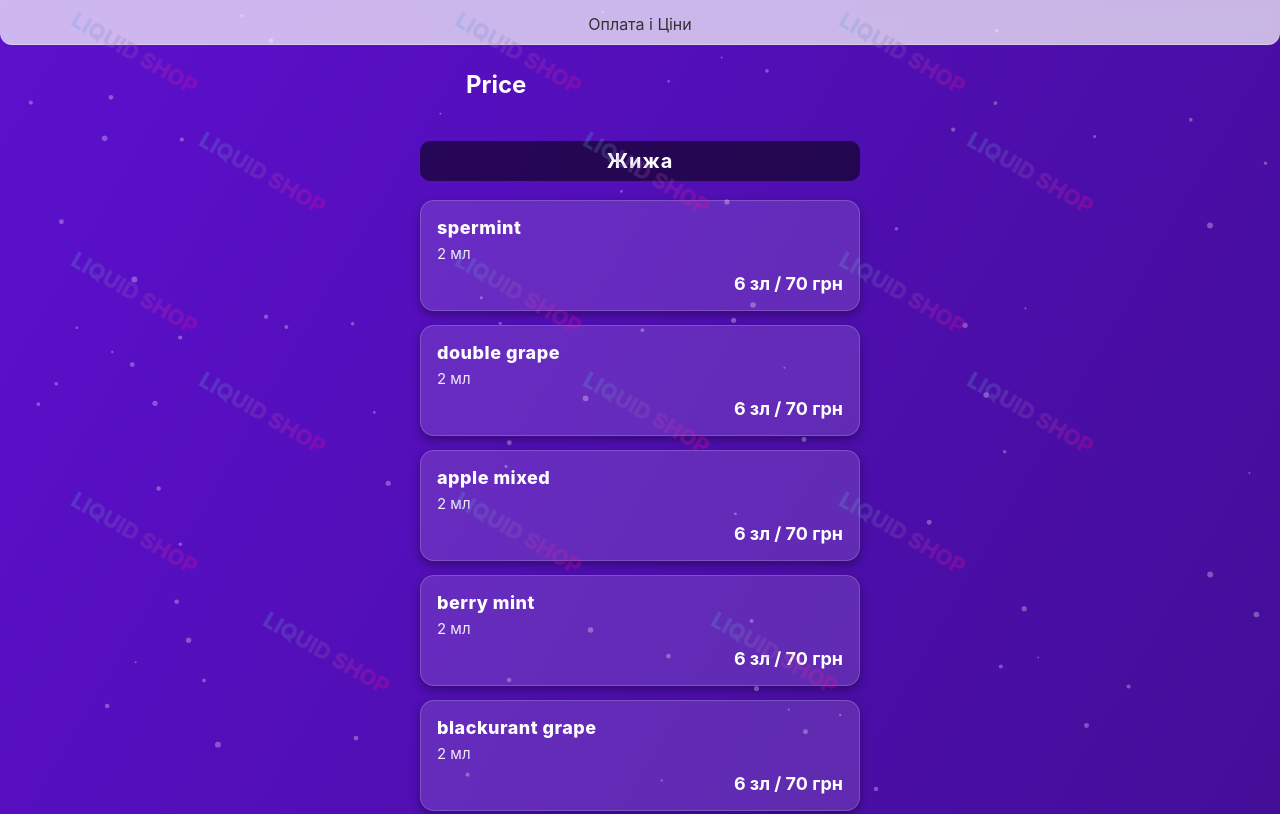
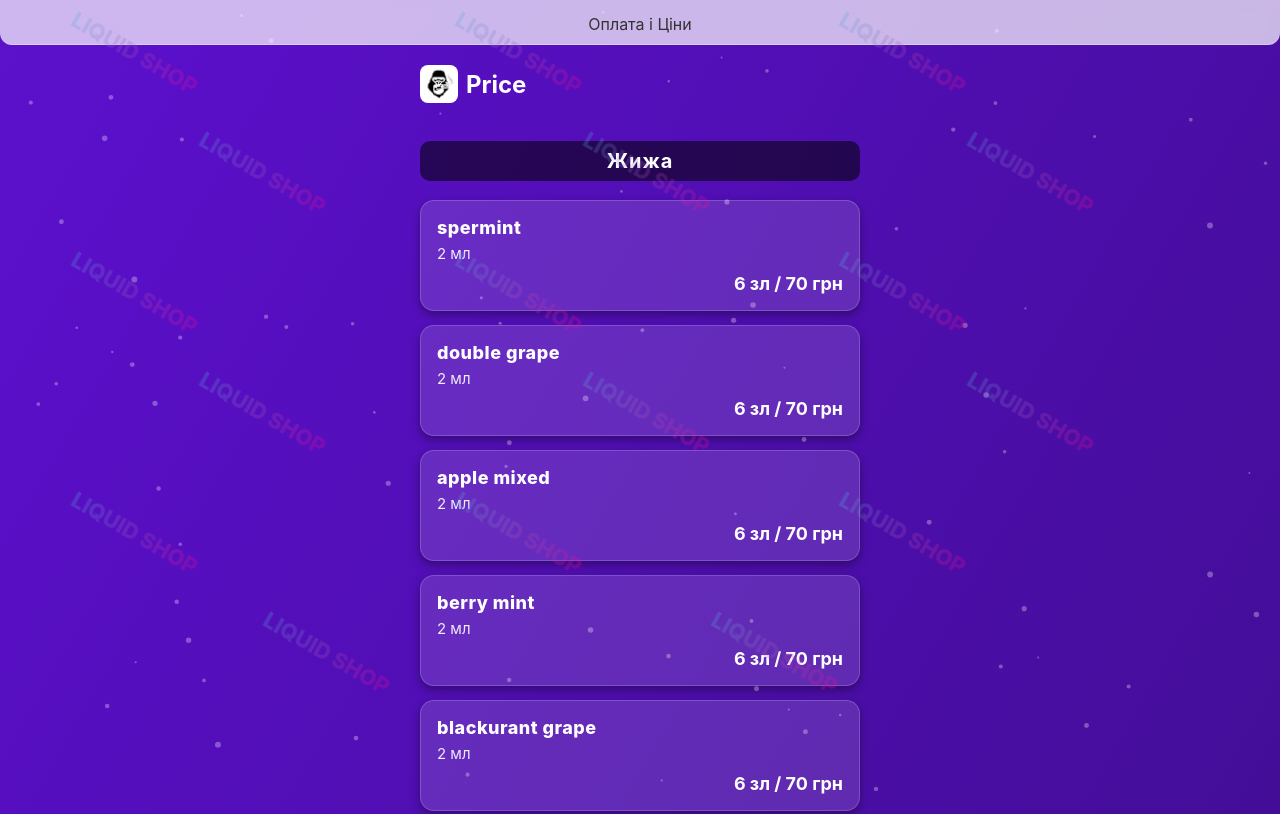
Before and after one commit to xdddxw/liquid_br, a plain HTML site: page index.html in a window 1280 px wide. Shown: the top 814 px of the page. Drawn offline with Linux system fonts and the light colour scheme; a script that the page names is missing.

Commit message:
Update style.css

```diff
--- a/style.css
+++ b/style.css
@@ -49,7 +49,7 @@ body {
 .merchant-icon {
     width: 38px;
     height: 38px;
-    background-image: url(image/1.png);
+    background-image: url(1.png);
     background-size: cover;
     border-radius: 8px;
 }
```
